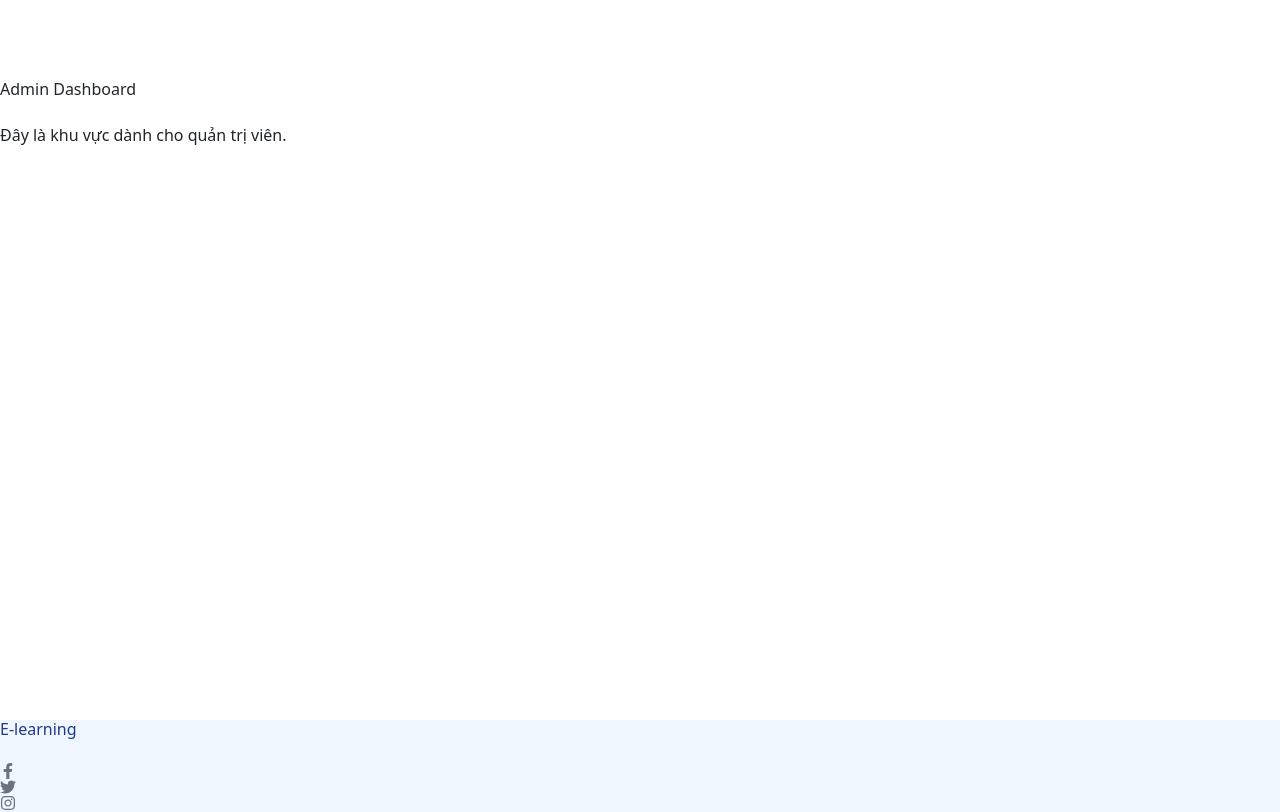
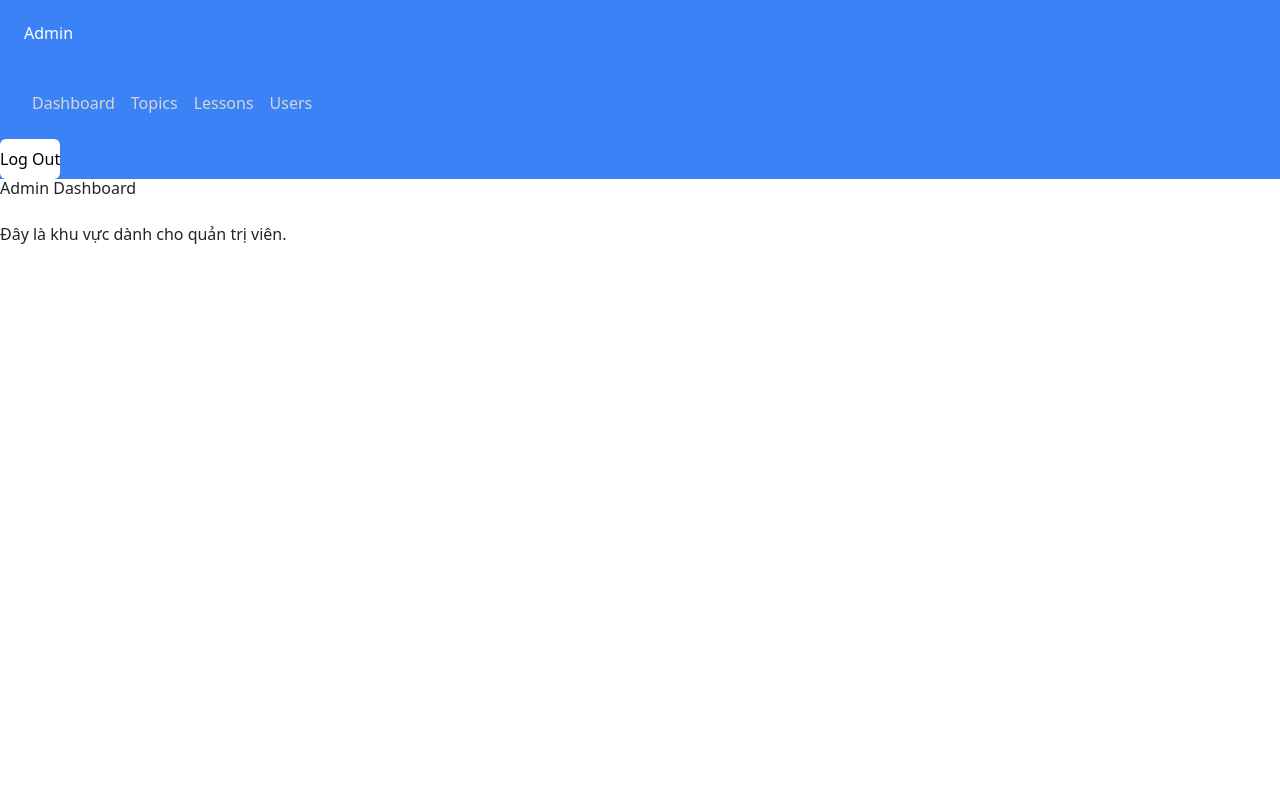
Before and after one commit to gk182/EnglishLearning, a React (Vite) app in the folder client/: page /admin in a window 1280 px wide. Shown: the top 812 px of the page. Built offline with nearby package versions, Linux system fonts and the light colour scheme; sample sign-in values are in the browser's storage.

Commit message:
updateeeeeeeee

```diff
--- a/client/src/App.jsx
+++ b/client/src/App.jsx
@@ -10,7 +10,7 @@ import NotFoundPage from './pages/NotFoundPage';
 import Footer from './components/Footer';
 import CheckGrammarPage from './pages/CheckGrammarPage';
 import ListenPage from './pages/ListenPage';
-import AdminDashboard from './admin/pages/dashboard';
+import AdminRoutes from './admin/AdminRoutes';
 
 function AppRoutes() {
   const location = useLocation();
@@ -18,30 +18,41 @@ function AppRoutes() {
   const role = localStorage.getItem('role');
   const isAuthenticated = Boolean(token);
 
-  const isPrivate = location.pathname.startsWith('/dashboard') || location.pathname.startsWith('/dictionary') || location.pathname.startsWith('/listening') || location.pathname.startsWith('/grammar');
+  const isPrivate =
+    location.pathname.startsWith('/dashboard') ||
+    location.pathname.startsWith('/dictionary') ||
+    location.pathname.startsWith('/listening') ||
+    location.pathname.startsWith('/grammar');
+
   const isAdmin = location.pathname.startsWith('/admin');
 
   return (
     <>
-      <main>
-        {isAdmin ? null : isPrivate && isAuthenticated  ? <NavbarPrivate />: <NavbarPublic />}
+      <main className={isAdmin ? 'admin-main' : 'public-main'}>
+        {isAdmin ? null : isPrivate && isAuthenticated ? <NavbarPrivate /> : <NavbarPublic />}
         <Routes>
-          <Route path="/" element={isAuthenticated ? (role === "admin" ? <Navigate to="/admin" /> : <Dashboard />) : <HomePage />} />
-          <Route path="/signup" element={!isAuthenticated ? <SignUp /> : (role === "admin" ? <Navigate to="/admin" /> : <Navigate to="/dashboard" />)} />
-          <Route path="/signin" element={!isAuthenticated ? <SignIn /> : (role === "admin" ? <Navigate to="/admin" /> : <Navigate to="/dashboard" />)} />
-          <Route path="/dashboard" element={isAuthenticated && role !== "admin" ? <Dashboard /> : <Navigate to={isAuthenticated ? "/admin" : "/signin"} />} />
-          <Route path="/listening" element={isAuthenticated && role !== "admin" ? <ListenPage /> : <Navigate to={isAuthenticated ? "/admin" : "/signin"} />} />
-          <Route path="/grammar" element={isAuthenticated && role !== "admin" ? <CheckGrammarPage /> : <Navigate to={isAuthenticated ? "/admin" : "/signin"} />} />
-          <Route path="/dictionary" element={isAuthenticated && role !== "admin" ? <Dictionary /> : <Navigate to={isAuthenticated ? "/admin" : "/signin"} />} />
-          {/* Route cho admin */}
-          <Route path="/admin/*" element={isAuthenticated && role === "admin" ? <AdminDashboard /> : <Navigate to="/signin" />} />
-          <Route path='*' element={<NotFoundPage/>} />
+          <Route path="/" element={isAuthenticated ? (role === 'admin' ? <Navigate to="/admin" /> : <Dashboard />) : (<HomePage />)}/>
+          <Route path="/signup" element={!isAuthenticated ? ( <SignUp />) : role === 'admin' ? (<Navigate to="/admin" />) : (<Navigate to="/dashboard" />)}/>
+          <Route path="/signin" element={!isAuthenticated ? ( <SignIn />) : role === 'admin' ? ( <Navigate to="/admin" />) : (<Navigate to="/dashboard" />) } />
+          <Route path="/dashboard" element={isAuthenticated && role !== 'admin' ? (<Dashboard />) : ( <Navigate to={isAuthenticated ? '/admin' : '/signin'} />) }/>
+          <Route path="/listening" element={isAuthenticated && role !== 'admin' ? (<ListenPage />) : (<Navigate to={isAuthenticated ? '/admin' : '/signin'} />)}/>
+          <Route path="/grammar" element={isAuthenticated && role !== 'admin' ? (<CheckGrammarPage />) : (<Navigate to={isAuthenticated ? '/admin' : '/signin'} />)}/>
+          <Route path="/dictionary" element={isAuthenticated && role !== 'admin' ? (<Dictionary />) : (<Navigate to={isAuthenticated ? '/admin' : '/signin'} />)}/>
+
+          {/* ADMIN ROUTES */}
+          <Route path="/admin/*" element={isAuthenticated && role === 'admin' ? (<AdminRoutes />) : ( <Navigate to="/signin" />)}/>
+
+          {/* 404 */}
+          <Route path="*" element={<NotFoundPage />} />
         </Routes>
       </main>
-      <Footer />
+
+      {/* Footer: không hiện khi ở trang admin */}
+      {!isAdmin && <Footer />}
     </>
   );
 }
+
 
 export default function App() {
   return (
--- /dev/null
+++ b/client/src/admin/AdminRoutes.jsx
@@ -0,0 +1,20 @@
+import { Routes, Route, Navigate } from 'react-router-dom';
+import Dashboard from './pages/DashboardPage';
+import Topics from './pages/TopicPage';
+import Lessons from './pages/LessonPage';
+import AdminLayout from './components/AdminLayout';
+
+export default function AdminRoutes({ }) {
+
+  return (
+    <AdminLayout>
+      <Routes>
+        <Route path="/" element={<Dashboard />} />
+        <Route path="/topics" element={<Topics />} />
+        <Route path="/lessons" element={<Lessons />} />
+        {/* <Route path="/users" element={<Users />} /> */}
+
+      </Routes>
+    </AdminLayout>
+  );
+}
--- /dev/null
+++ b/client/src/admin/admin.scss
@@ -0,0 +1,11 @@
+
+header {
+  all: unset;
+  position: static;
+  height: auto;
+}
+
+main {
+  padding-top: 0 !important;
+  min-height: auto;
+}
--- /dev/null
+++ b/client/src/admin/components/AdminLayout.jsx
@@ -0,0 +1,13 @@
+import Sidebar from "./Sidebar";
+// import '../admin.scss';
+
+export default function AdminLayout({ children }) {
+  return (
+    <div className="flex">
+      <Sidebar />
+      <main className="admin-main ml-64 w-full p-6 bg-gray-100 min-h-screen">
+        {children}
+      </main>
+    </div>
+  );
+}
--- a/client/src/admin/components/Sidebar.jsx
+++ b/client/src/admin/components/Sidebar.jsx
@@ -1,15 +1,56 @@
-// src/admin/components/Sidebar.jsx
-import { Link } from "react-router-dom";
 
-export default function AdminSidebar() {
+import { Link, useNavigate, useLocation } from 'react-router-dom';
+
+export default function Sidebar() {
+  const navigate = useNavigate();
+
+  const handleLogout = () => {
+    localStorage.removeItem("token");
+    localStorage.removeItem("role");
+    navigate("/");
+  };
   return (
-    <aside className="w-64 bg-gray-800 text-white p-4 h-screen">
-      <h2 className="text-xl font-bold mb-6">Admin Menu</h2>
-      <ul className="space-y-4">
-        <li><Link to="/admin" className="hover:text-indigo-400">Dashboard</Link></li>
-        <li><Link to="/admin/users" className="hover:text-indigo-400">Quản lý người dùng</Link></li>
-        <li><Link to="/admin/logs" className="hover:text-indigo-400">Lịch sử hoạt động</Link></li>
-      </ul>
-    </aside>
+    <div
+      className="w-64 h-screen text-white fixed"
+      style={{ backgroundColor: "var(--color-primary-light)" }}
+    >
+      <h2 className="text-2xl font-bold p-4 border-b border-white/20">Admin</h2>
+      <nav className="flex flex-col gap-2 p-4">
+        <Link
+          to="/admin"
+          className="hover:bg-white/10 p-2 rounded transition-colors"
+        >
+          Dashboard
+        </Link>
+        <Link
+          to="/admin/topics"
+          className="hover:bg-white/10 p-2 rounded transition-colors"
+        >
+          Topics
+        </Link>
+        <Link
+          to="/admin/lessons"
+          className="hover:bg-white/10 p-2 rounded transition-colors"
+        >
+          Lessons
+        </Link>
+        <Link
+          to="/admin/users"
+          className="hover:bg-white/10 p-2 rounded transition-colors"
+        >
+          Users
+        </Link>
+      </nav>
+
+      <div className="absolute bottom-4 left-4 right-4">
+        <button
+          onClick={handleLogout}
+          type="button"
+          className="w-full py-2 rounded bg-white text-black hover:bg-gray-200 transition-colors"
+        >
+          Log Out
+        </button>
+      </div>
+    </div>
   );
 }
--- a/client/src/admin/index.js
+++ /dev/null
@@ -1,2 +0,0 @@
-// src/admin/index.js
-export { default as AdminDashboard } from "./pages/dashboard.jsx";
--- /dev/null
+++ b/client/src/admin/pages/LessonPage.jsx
@@ -0,0 +1,9 @@
+import React from "react";
+
+export default function TopicPage() {
+  return (
+    <div className="p-6">
+      Lesson
+    </div>
+  );
+}
--- /dev/null
+++ b/client/src/admin/pages/TopicPage.jsx
@@ -0,0 +1,188 @@
+import { useEffect, useState } from 'react';
+import {
+  getAllTopics,
+  createTopic,
+  updateTopic,
+  deleteTopic,
+} from '../services/topicService';
+
+export default function TopicPage() {
+  const [topics, setTopics] = useState([]);
+  const [showForm, setShowForm] = useState(false);
+  const [form, setForm] = useState({ title: '', levels: '', image: null });
+  const [editingId, setEditingId] = useState(null);
+
+  // Fetch topics
+  const fetchTopics = async () => {
+    const data = await getAllTopics();
+    setTopics(data);
+  };
+
+  useEffect(() => {
+    fetchTopics();
+  }, []);
+
+  // Handle form input
+  const handleChange = (e) => {
+    const { name, value, files } = e.target;
+    if (name === 'image') {
+      setForm({ ...form, image: files[0] });
+    } else {
+      setForm({ ...form, [name]: value });
+    }
+  };
+
+  // Handle add/edit submit
+  const handleSubmit = async (e) => {
+    e.preventDefault();
+    const formData = new FormData();
+    formData.append('title', form.title);
+    formData.append('levels', form.levels);
+    if (form.image) formData.append('image', form.image);
+
+    if (editingId) {
+      await updateTopic(editingId, formData);
+    } else {
+      await createTopic(formData);
+    }
+    setShowForm(false);
+    setEditingId(null);
+    setForm({ title: '', levels: '', image: null });
+    fetchTopics();
+  };
+
+  // Handle edit
+  const handleEdit = (topic) => {
+    setEditingId(topic._id);
+    setForm({
+      title: topic.title,
+      levels: topic.levels,
+      image: null, // Không set ảnh cũ, chỉ upload nếu chọn mới
+    });
+    setShowForm(true);
+  };
+
+  // Handle delete
+  const handleDelete = async (id) => {
+    if (window.confirm('Bạn chắc chắn muốn xóa topic này?')) {
+      await deleteTopic(id);
+      fetchTopics();
+    }
+  };
+
+  return (
+    <div className="max-w-2xl mx-auto p-4">
+      <h1 className="text-xl font-bold mb-4">Quản lý Topic</h1>
+      <button
+        className="mb-4 bg-blue-600 text-white px-4 py-2 rounded hover:bg-blue-700"
+        onClick={() => {
+          setShowForm(true);
+          setEditingId(null);
+          setForm({ title: '', levels: '', image: null });
+        }}
+      >
+        Thêm Topic
+      </button>
+
+      {/* Form thêm/sửa */}
+      {showForm && (
+        <form
+          className="bg-gray-50 p-4 rounded shadow mb-6"
+          onSubmit={handleSubmit}
+          encType="multipart/form-data"
+        >
+          <div className="mb-2">
+            <label className="block mb-1 font-medium">Tên Topic</label>
+            <input
+              name="title"
+              value={form.title}
+              onChange={handleChange}
+              className="border rounded px-3 py-2 w-full"
+              required
+            />
+          </div>
+          <div className="mb-2">
+            <label className="block mb-1 font-medium">Level</label>
+            <input
+              name="levels"
+              value={form.levels}
+              onChange={handleChange}
+              className="border rounded px-3 py-2 w-full"
+              required
+            />
+          </div>
+          <div className="mb-2">
+            <label className="block mb-1 font-medium">Ảnh (chọn file)</label>
+            <input
+              name="image"
+              type="file"
+              accept="image/*"
+              onChange={handleChange}
+              className="border rounded px-3 py-2 w-full"
+            />
+          </div>
+          <div className="flex gap-2 mt-2">
+            <button
+              className="bg-blue-600 text-white px-4 py-2 rounded hover:bg-blue-700"
+              type="submit"
+            >
+              {editingId ? 'Cập nhật' : 'Thêm'}
+            </button>
+            <button
+              className="bg-gray-300 px-4 py-2 rounded"
+              type="button"
+              onClick={() => {
+                setShowForm(false);
+                setEditingId(null);
+                setForm({ title: '', levels: '', image: null });
+              }}
+            >
+              Hủy
+            </button>
+          </div>
+        </form>
+      )}
+
+      {/* Danh sách topic */}
+      <div className="bg-white rounded shadow divide-y">
+        {topics.length === 0 && (
+          <div className="p-4 text-gray-500">Chưa có topic nào.</div>
+        )}
+        {topics.map((topic) => (
+          <div
+            key={topic._id}
+            className="flex items-center justify-between p-4"
+          >
+            <div className="flex items-center gap-4">
+              {topic.imgUrl && (
+                <img
+                  src={topic.imgUrl}
+                  alt={topic.title}
+                  className="w-12 h-12 object-cover rounded"
+                />
+              )}
+              <div>
+                <div className="font-semibold">{topic.title}</div>
+                <div className="text-sm text-gray-500">Level: {topic.levels}</div>
+              </div>
+            </div>
+            <div className="flex gap-2">
+              <button
+                className="text-green-600 hover:underline"
+                onClick={() => handleEdit(topic)}
+              >
+                Sửa
+              </button>
+              <button
+                className="text-red-600 hover:underline"
+                onClick={() => handleDelete(topic._id)}
+              >
+                Xóa
+              </button>
+            </div>
+          </div>
+        ))}
+      </div>
+    </div>
+  );
+}
--- a/client/src/index.scss
+++ b/client/src/index.scss
@@ -50,10 +50,11 @@ header {
   z-index: 100;
 }
 
-main {
-  padding-top: 80px; /* đẩy main xuống dưới header */
+main.public-main {
+  padding-top: 80px;
   min-height: calc(100vh - 80px);
 }
+
 
 
 .btn-primary {
```
Also changed, not shown: client/src/admin/services/lessonService.js (added, +7 -0 lines), client/src/admin/services/topicService.js (added, +7 -0 lines), client/src/admin/pages/DashboardPage.jsx (renamed from client/src/admin/pages/Dashboard.jsx).
